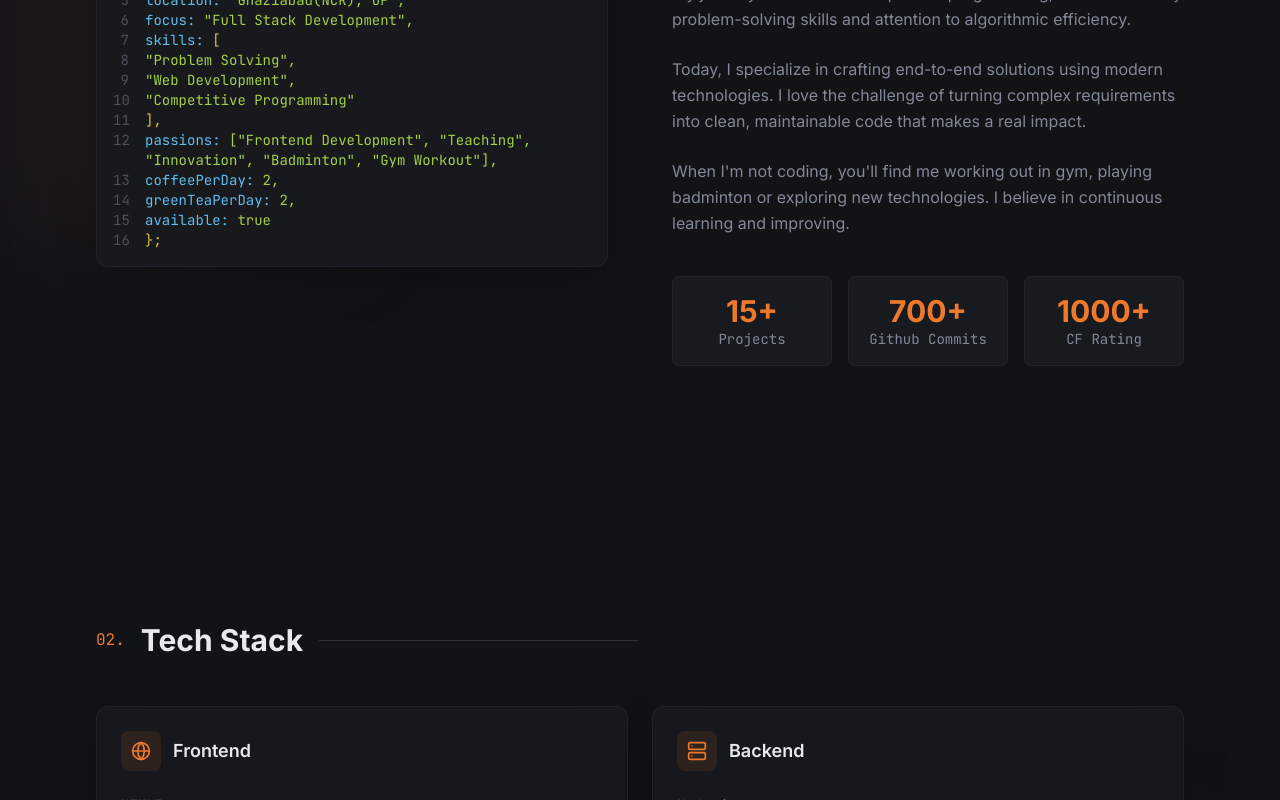
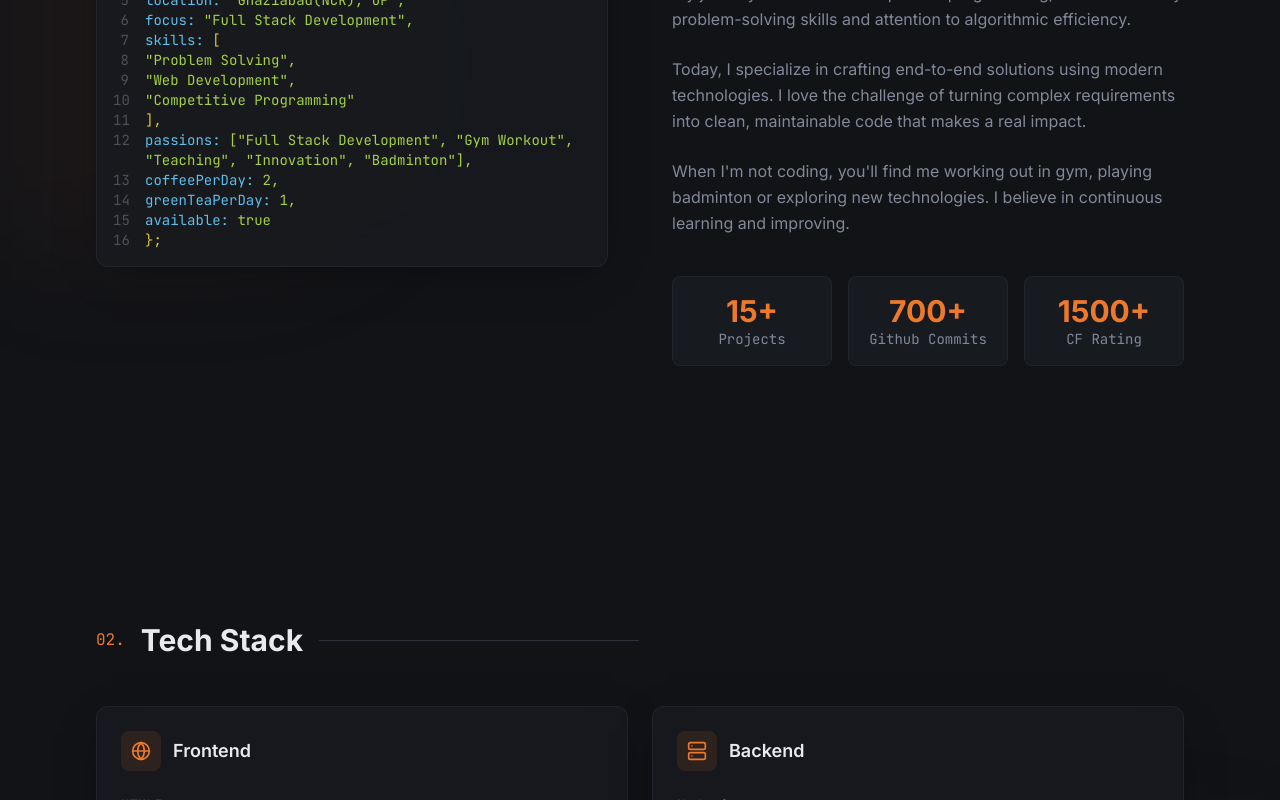
Before and after one commit to aditya-prabhakar-13/adityaprabhakar, a React (Vite) app: page / in a window 1280 px wide. Shown: the part 1160-1960 px from the top of the page. Built offline with nearby package versions, Linux system fonts and the light colour scheme; the HTML template or start-up script is replaced by a standard one.

Commit message:
Details Update

```diff
--- a/src/components/About.tsx
+++ b/src/components/About.tsx
@@ -19,9 +19,9 @@ const About = () => {
     // { type: "array-item", content: '    "Clean Architecture",' },
     { type: "array-item", content: '    "Competitive Programming"' },
     { type: "array-end", content: "  ]," },
-    { type: "property", key: "  passions:", value: ' ["Frontend Development", "Teaching", "Innovation", "Badminton", "Gym Workout"],' },
+    { type: "property", key: "  passions:", value: ' ["Full Stack Development", "Gym Workout", "Teaching", "Innovation", "Badminton"],' },
     { type: "property", key: "  coffeePerDay:", value: " 2," },
-    { type: "property", key: "  greenTeaPerDay:", value: " 2," },
+    { type: "property", key: "  greenTeaPerDay:", value: " 1," },
     { type: "property", key: "  available:", value: " true" },
     { type: "close", content: "};" },
   ];
@@ -148,7 +148,7 @@ const About = () => {
                 {[
                   { value: "15+", label: "Projects" },
                   { value: "700+", label: "Github Commits" },
-                  { value: "1000+", label: "CF Rating" },
+                  { value: "1500+", label: "CF Rating" },
                 ].map((stat, index) => (
                   <motion.div
                     key={stat.label}
--- a/src/components/Contact.tsx
+++ b/src/components/Contact.tsx
@@ -58,7 +58,7 @@ const Contact = () => {
     { icon: Github, href: "https://github.com/aditya-prabhakar-13", label: "GitHub" },
     { icon: Linkedin, href: "https://www.linkedin.com/in/aditya-prabhakar-b3452433b", label: "LinkedIn" },
     { icon: Instagram, href: "https://instagram.com/a_prabhakar_", label: "Instagram" },
-    { icon: Mail, href: "mailto:prabhakar130405@gmail.com", label: "Email" },
+    { icon: Mail, href: "mailto:heyadityaprabhakar@gmail.com", label: "Email" },
   ];
 
   return (
@@ -221,7 +221,7 @@ const Contact = () => {
                 <div>
                   <p className="text-xs font-mono text-muted-foreground">Email</p>
                   <a href="mailto:prabhakar130405@gmail.com" className="text-foreground hover:text-primary transition-colors">
-                    prabhakar130405@gmail.com
+                    heyadityaprabhakar@gmail.com
                   </a>
                 </div>
               </div>
@@ -232,7 +232,7 @@ const Contact = () => {
                 </div>
                 <div>
                   <p className="text-xs font-mono text-muted-foreground">Location</p>
-                  <p className="text-foreground">Indian Institute of Technology Guwahati</p>
+                  <p className="text-foreground">Ghaziabad, Delhi(NCR)</p>
                 </div>
               </div>
             </div>
--- a/src/components/Hero.tsx
+++ b/src/components/Hero.tsx
@@ -144,7 +144,7 @@ const Hero = () => {
           {[
             { icon: Github, href: "https://github.com/aditya-prabhakar-13", label: "GitHub" },
             { icon: Linkedin, href: "https://www.linkedin.com/in/aditya-prabhakar-b3452433b/", label: "LinkedIn" },
-            { icon: Mail, href: "mailto:prabhakar130405@gmail.com", label: "Email" },
+            { icon: Mail, href: "mailto:heyadityaprabhakar@gmail.com", label: "Email" },
           ].map((social) => (
             <motion.a
               key={social.label}
--- a/src/data/skills.ts
+++ b/src/data/skills.ts
@@ -119,8 +119,8 @@ export const experiences = [
     period: "2025 - Present",
     description: "Active competitive programmer",
     achievements: [
-      "Codeforces rating: Newbie (1000+)",
-      "Solved 75+ Problems",
+      "Codeforces rating: Newbie (1500+)",
+      "Solved 100+ Problems",
     ],
     technologies: ["C++", "Java", "Algorithms", "Data Structures"]
   }
```
